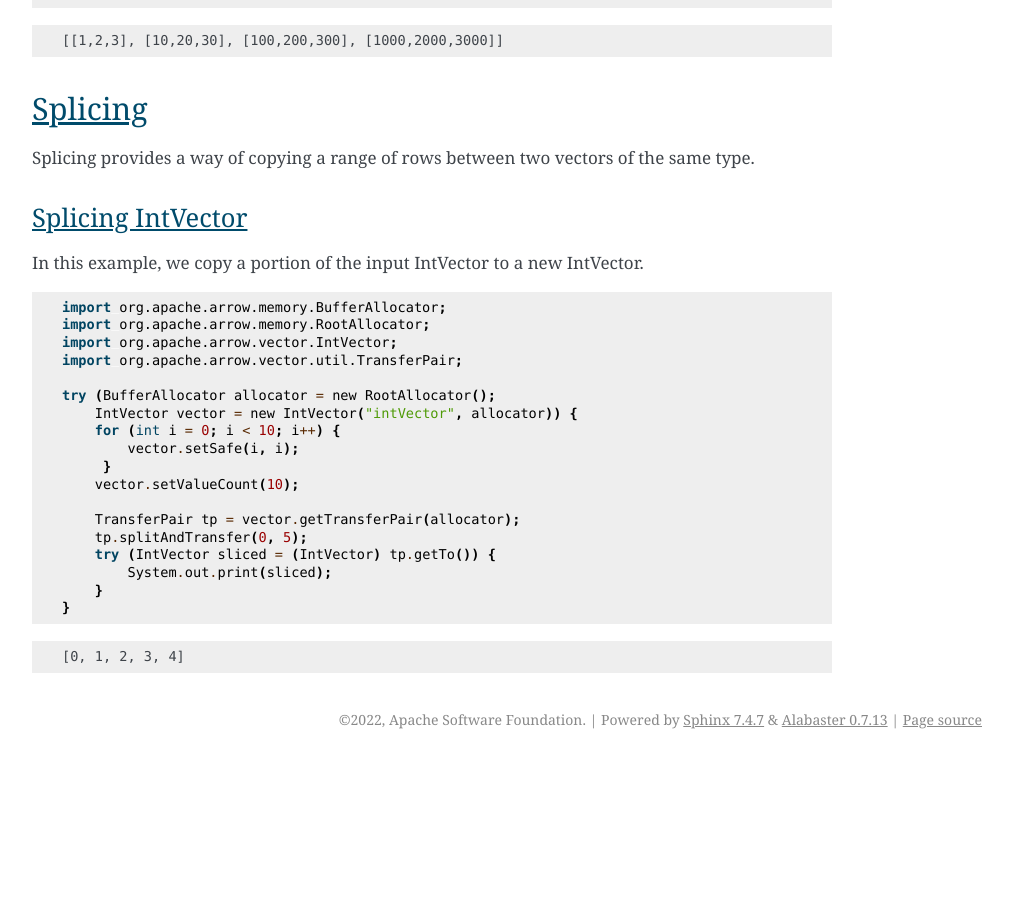
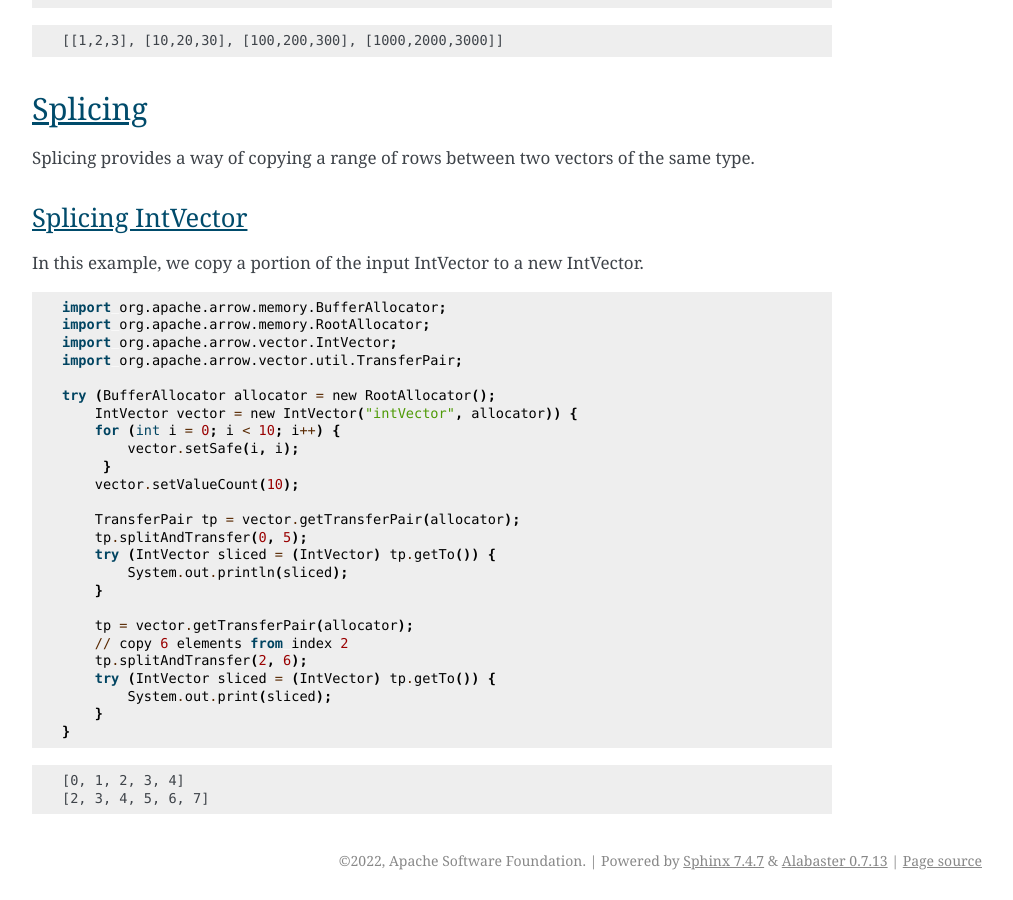
Before and after one commit to apache/arrow-cookbook, a Sphinx documentation site: the page built from java/source/create.rst, in a window 1280 px wide and 900 px high, scrolled down 3108 px. Shown: the whole window, without its empty margins (258-1271 px from the left). Built offline with Sphinx 7.4.7, drawn with Linux system fonts in a browser that asks for light colours; pages that are not in the unit, such as notebooks, are missing from menus; before the commit the page ends 3867 px from its top, so only the background shows below that.

Commit message:
[Java] Add splicing non-zero index example (#242)
* added non-zero index splicing example

* fixed build failure

* merged examples into one

```diff
--- a/java/source/create.rst
+++ b/java/source/create.rst
@@ -213,6 +213,13 @@ In this example, we copy a portion of the input IntVector to a new IntVector.
        TransferPair tp = vector.getTransferPair(allocator);
        tp.splitAndTransfer(0, 5);
        try (IntVector sliced = (IntVector) tp.getTo()) {
+           System.out.println(sliced);
+       }
+
+       tp = vector.getTransferPair(allocator);
+       // copy 6 elements from index 2
+       tp.splitAndTransfer(2, 6);
+       try (IntVector sliced = (IntVector) tp.getTo()) {
            System.out.print(sliced);
        }
    }
@@ -220,6 +227,7 @@ In this example, we copy a portion of the input IntVector to a new IntVector.
 .. testoutput::
 
    [0, 1, 2, 3, 4]
+   [2, 3, 4, 5, 6, 7]
 
 .. _`FieldVector`: https://arrow.apache.org/docs/java/reference/org/apache/arrow/vector/FieldVector.html
 .. _`ValueVector`: https://arrow.apache.org/docs/java/vector.html
```
